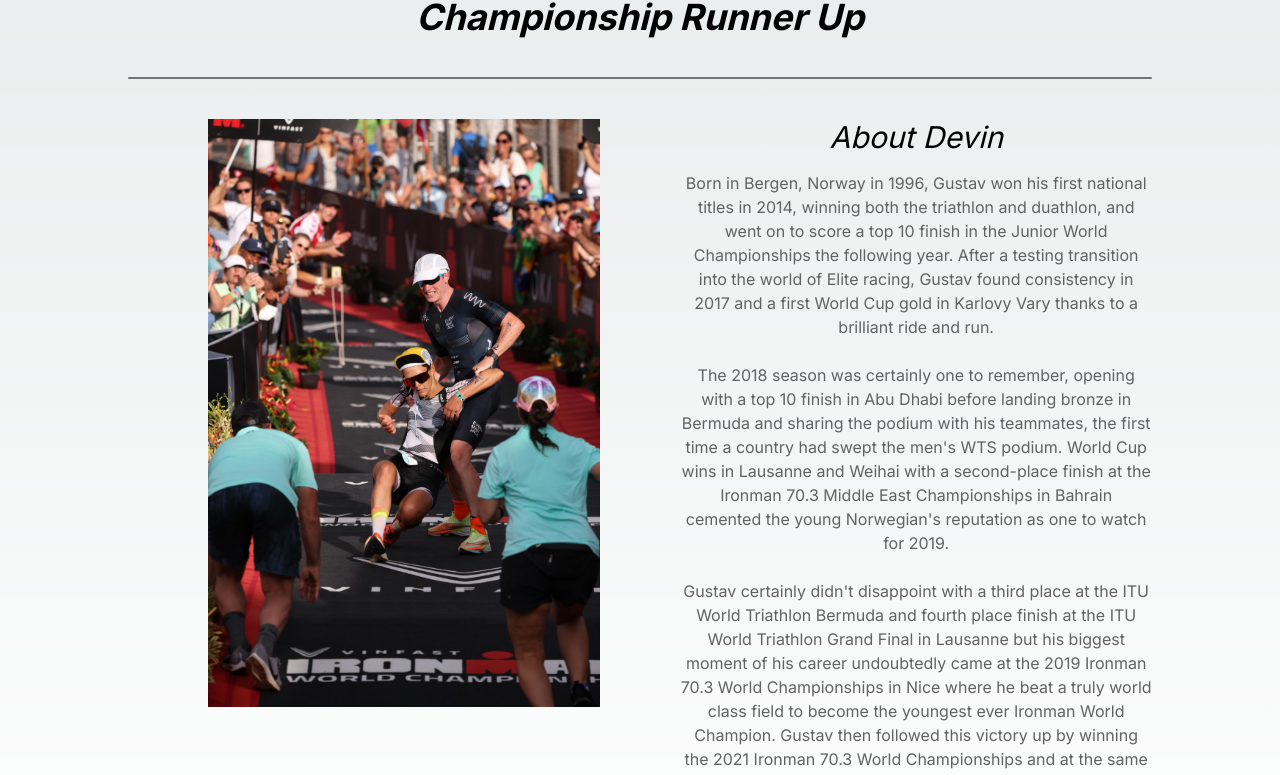
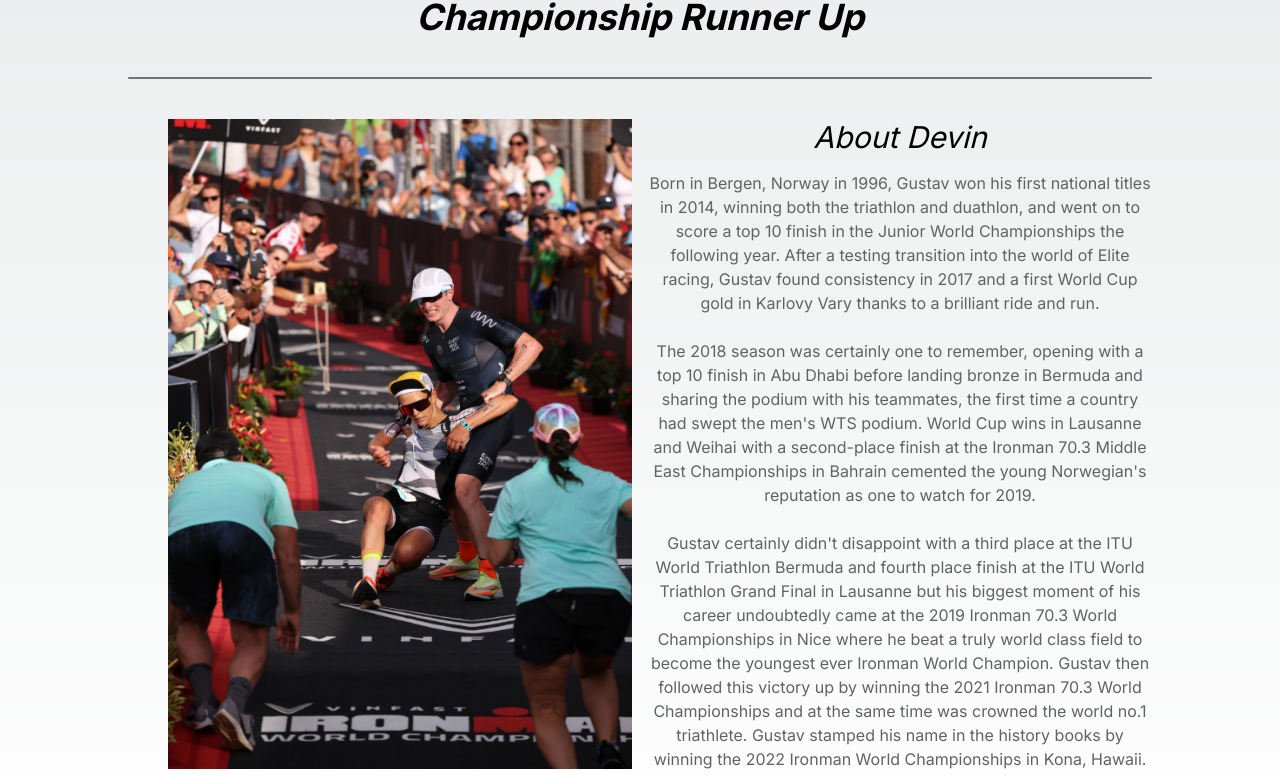
Before and after one commit to devinvolk/coaching_website, a Next.js app: page / in a window 1280 px wide. Shown: the part 979-1754 px from the top of the page. Built offline with nearby package versions, Linux system fonts and the light colour scheme.

Commit message:
optimizing home page content for device size

```diff
--- a/app/layout.js
+++ b/app/layout.js
@@ -15,9 +15,11 @@ export default function RootLayout({ children }) {
   return (
     <html lang="en">
       <body className={inter.className}>
-        <Nav />
-        {children}
-        <Footer />
+        <div style={{ maxWidth: '2300px', margin: '0 auto'}}>
+          <Nav />
+          {children}
+          <Footer />
+        </div>
       </body>
     </html>
   );
--- a/app/page.js
+++ b/app/page.js
@@ -17,15 +17,15 @@ export default function Home() {
           Up
         </h1>
         <hr className="my-10 border-t-2 border-neutral-500 rounded-full" />
-        <div className="flex flex-col md:flex-row">
-          <div className="hidden md:block mx-20">
+        <div className="flex flex-col-reverse lg:grid lg:grid-cols-6 gap-4">
+          <div className="flex justify-center lg:col-start-1 lg:col-end-4 xl:ml-10">
             <Image
               src={finish}
-              height={6000}
               alt="Devin Volk carrying a female competitor across the finish line at the 2022 Ironman World Championships in Kona after he had finished"
+              style={{ maxHeight: '650px', maxWidth: '473px'}}
             />
           </div>
-          <div className="flex flex-col">
+          <div className="lg:col-start-4 lg:col-end-7">
             <h2 className="text-3xl italic semi-bold text-center mb-4">About Devin</h2>
             <p className="text-center text-[#626262]">
               Born in Bergen, Norway in 1996, Gustav won his first national
--- a/components/Nav.js
+++ b/components/Nav.js
@@ -82,7 +82,7 @@ const Nav = () => {
 
 
   return (
-    <nav className={`fixed z-50 h-14 py-2 md:py-4 md:h-16 w-full ${isMenuOpen ? 'bg-white shadow-md' : (isScrolled ? 'bg-white shadow-md' : 'bg-transparent')}`}>
+    <nav className={`fixed z-50 h-14 py-2 md:py-4 md:h-16 w-full ${isMenuOpen ? 'bg-white shadow-md' : (isScrolled ? 'bg-white shadow-md' : 'bg-transparent')}`} style={{ maxWidth: '2300px'}}>
         {/* desktop nav */}
         <div className={`hidden md:flex flex-row justify-end space-x-8 mr-6 ${navVisible ? 'opacity-100 transition-opacity duration-1000' : 'opacity-0'}`}>
             {NavItems.map((item, index) =>
```
